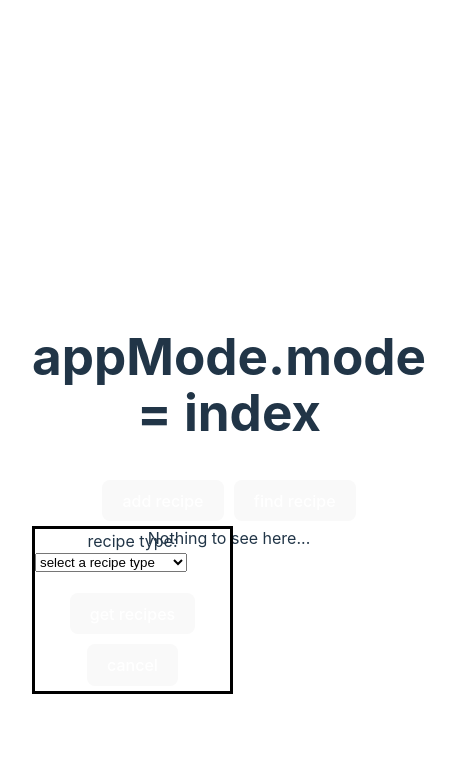
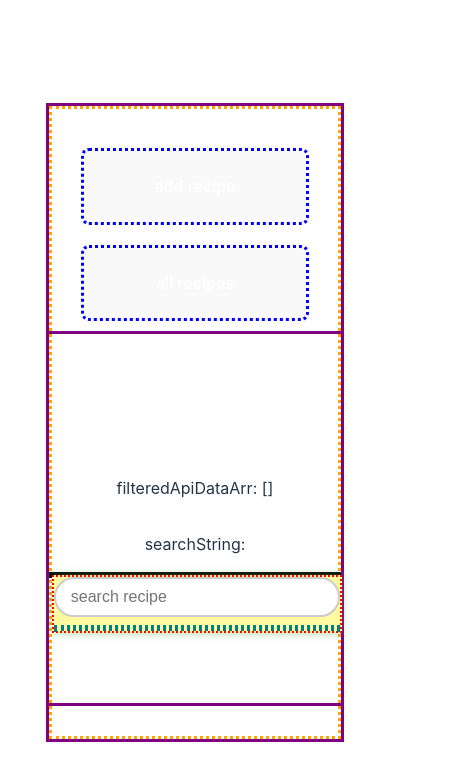
Before and after one commit to cameron-hall9292/template, a Vue app: page / in a window 390 px wide. Shown: the top 780 px of the page, 458 px wide, since content can reach past the window. Built offline with nearby package versions, Linux system fonts and the light colour scheme.

Commit message:
working on css to make design responsive and mobile first

```diff
--- a/src/App.vue
+++ b/src/App.vue
@@ -15,7 +15,7 @@ import { type mode } from './interfaces/interface';
 
 let appMode = reactive<mode>(
   {
-    mode: appModes.index,
+    mode: appModes.find,
     change(val: string): string
     {
       this.mode = val;
@@ -36,35 +36,81 @@ const changeMode = (modeVal: string): void =>
 
 </script>
 
-<template>
+<template id="template">
 
-  <h1>appMode.mode = {{ appMode.mode }}</h1>
-  <button v-if="appMode.mode !== appModes.create" class="button" @click="changeMode(appModes.create)">add recipe</button>
-  <button v-if="appMode.mode !== appModes.find" class="button" @click="changeMode(appModes.find)">find recipe</button>
-  <button v-if="appMode.mode !== appModes.index" class="button" @click="changeMode(appModes.index)">all recipes</button>
+  <div id="father-container">
+
+  <div id="button-container">
+  <!-- <h1>appMode.mode = {{ appMode.mode }}</h1> -->
+    <button v-if="appMode.mode !== appModes.create" class="button" @click="changeMode(appModes.create)">add recipe</button>
+    <button v-if="appMode.mode !== appModes.find" class="button" @click="changeMode(appModes.find)">find recipe</button>
+    <button v-if="appMode.mode !== appModes.index" class="button" @click="changeMode(appModes.index)">all recipes</button>
 
 
   <FilterRecipes />
+
+  </div>
+
+
 
   <PostRecipe v-if="appMode.mode === appModes.create" />
 
   <!-- <DeleteRecipe v-else-if="appMode.mode === appModes.delete" /> -->
 
+</div>
 
 </template>
 
 <style scoped>
 
+#father-container
+{
+
+  display: flex;
+  flex-direction: column;
+  justify-content: center;
+  align-items: center;
+  border: 3px solid purple;
+  width: 75vw;
+  height: 75vh;
+}
+@media (min-width: 800px) {
+  #father-container {
+
+    background-color: white;
+  }
+}
+
+#button-container
+{
+  display: flex;
+  flex-direction: column;
+  flex-wrap: nowrap;
+  justify-content: center;
+  align-items: center;
+  box-sizing: border-box;
+  border: 3px dotted orange;
+  padding: 10%;
+  margin: 2%;
+  position: relative;
+  max-width: 100%;
+  height: 100%;
+  width: 100%;
+
+}
 .button
 {
+
+  display: flex;
+  justify-content: center;
+  align-items: center;
+  border: 3px dotted blue;
+  box-sizing:border-box;
   color:white;
-  margin: 5px;
-}
-.listButton
-{
-  color: black;
-  background-color: #FFFAA0;
-  margin: 2px;
+  margin: 10px;
+  max-width: 100%;
+  width: 100%;
+  height: 20%;
 }
 
 </style>
--- a/src/components/FilterRecipes.vue
+++ b/src/components/FilterRecipes.vue
@@ -124,10 +124,19 @@ watch(searchString, async () =>
 
   try
   {
+    //encode search string so it works as query string
+    if (searchString.value === null)
+    {
+      throw new Error(`argument ${searchString} cannot be null`)
+    }
+    else
+    {
+      encodeURIComponent(searchString.value)
+    }
+
     const res = await fetch(
       `${baseUrl}/recipeNames?name=${searchString.value}`
     )
-
 
     const response = await res.json();
     console.log(response)
@@ -188,9 +197,9 @@ watch(searchString, async () =>
 
  }
 
- const input = ref(null);
+ const input = ref<HTMLInputElement>();
 
- const blurSearchContainer = (event) =>
+ const blurSearchContainer = () =>
  {
 
     searchContainerStyle.border = "5px solid red"
@@ -200,32 +209,39 @@ watch(searchString, async () =>
     //filteredApiDataArr.value = [];
     searchItemStyle.visibility = "hidden"
     //register a click event
-    input.value.blur();
+    if (input.value !== null && input.value !== undefined)
+    {
+      input.value.blur()
+    }
+    else
+    {
+      //do nothing
+    }
  }
 //expand search box based on number of items fetched by the search string
 
-watch(filteredApiDataArr, () =>
-{
+//watch(filteredApiDataArr, () =>
+//{
 
-    const initialSearchBarHeight = 2.5 //em
-    const itemDivHeight = searchItemHeight + searchItemPadding * 2
-    searchContainerStyle.height  = `${initialSearchBarHeight + itemDivHeight + (filteredApiDataArr.value.length * (itemDivHeight))}em`;
-    console.log(searchContainerStyle.height)
-})
+    //const initialSearchBarHeight = 2.5 //em
+    //const itemDivHeight = searchItemHeight + searchItemPadding * 2
+    //searchContainerStyle.height  = `${initialSearchBarHeight + itemDivHeight + (filteredApiDataArr.value.length * (itemDivHeight))}em`;
+    //console.log(searchContainerStyle.height)
+//})
 
  const searchContainerStyle: Record<string, string> = reactive
  (
   {
-    border: "5px solid red",
-    width: "35em",
-    height: "2.5em",
+    display: "flex",
+    border: "5px dotted red",
+    width: "100%",
+    maxWidth: "100%",
+    maxHeight: "100%",
     backgroundColor:"#FFFAA0",
     borderRadius: "0px",
     boxShadow: "0 0 8px rgba(76, 175, 80, 0.5)", /* Green glow */
     borderWidth: "2px",
-    position: "absolute",
-    overflow: "visible",
-    display: "block",
+    position: "absolute"
   }
  )
 
@@ -238,8 +254,12 @@ watch(filteredApiDataArr, () =>
   {
     height: `${searchItemHeight}em`,
     padding: `${searchItemPadding}em`,
+
+
+    maxWidth: "100%",
+    width: "100%",
     display: "flex",
-    justifyContent: "left",
+    justifyContent: "center",
     alignItems: "center",
     visibility: "visible"
   }
@@ -257,7 +277,7 @@ const searchBarStyle: Record<string, string> = reactive
     borderRadius: "25px",
     outline: "none",
     transition: "border-color 0.3s, box-shadow 0.3s",
-    position: "relative"
+    position: "absolute"
 
   }
 )
@@ -270,10 +290,7 @@ const searchBarStyle: Record<string, string> = reactive
   //collapse search bar after user has clicked an item from the drop-down list
   modSearchContainer(false);
 
-
   //fetch recipe and display it when user clicks recipe name from drop-down
-
-  //fetchData(val);
 
   recipeLookup.fetchData(val)
 
@@ -287,17 +304,26 @@ const searchBarStyle: Record<string, string> = reactive
 
 <template>
 
+  <div id="father-container">
+
+    <p>filteredApiDataArr: {{ filteredApiDataArr }}</p>
+    <p>searchString: {{ searchString}}</p>
+
     <allRecipes v-if="appMode.mode === appModes.index"/>
 
     <div v-if="appMode.mode === appModes.find" id="searchWrapper">
 
       <div id="search-container" tabindex="0"
-     @keydown.enter="fetchData(searchString)" :style="searchContainerStyle"  @pointerleave="blurSearchContainer"   >
+      :style="searchContainerStyle"  @pointerleave="blurSearchContainer"   >
 
-        <input ref="input" :style="searchBarStyle" @keydown.enter="fetchData(searchString)" @pointerenter="modSearchContainer(true)" @focus="modSearchContainer(true)"  v-model="searchString" id="searchbar" type="search" name="q"  placeholder="search recipe" autocomplete="off">
+        <input ref="input" :style="searchBarStyle" @keydown.enter="recipeLookup.fetchData(searchString)" @pointerenter="modSearchContainer(true)" @focus="modSearchContainer(true)"  v-model="searchString" id="searchbar" type="search" name="q"  placeholder="search recipe" autocomplete="off">
         <label class="forScreenReaders" value="searchbar">searchbar for finding recipes</label>
-        <div class="dropdown-list" id="dropdownList" >
-              <div :style="searchItemStyle" class="dropdown-item" v-for="item in filteredApiDataArr" :key="item" :value="item" @click="selectSearchItem(item)">{{ item }}</div>
+        <div class="searchItemWrapper">
+
+          <div class="dropdown-list" id="dropdownList" >
+                <div :style="searchItemStyle" class="dropdown-item" v-for="item in filteredApiDataArr" :key="item" :value="item" @click="selectSearchItem(item)">{{ item }}</div>
+          </div>
+
         </div>
 
 
@@ -339,14 +365,43 @@ const searchBarStyle: Record<string, string> = reactive
   :type="recipeLookup.recipeData.type"
   />
   <div v-else>Nothing to see here...</div>
+  </div>
 </template>
 
 <style scoped>
 
+
+#father-container
+{
+  border: 3px solid gray;
+}
+
 #searchWrapper
 {
+  display: flex;
+
   border: 3px solid black;
+  box-sizing: border-box;
+  width: 100%;
 }
+
+.searchItemWrapper
+{
+  display: flex;
+  box-sizing: border-box;
+  max-width: 100%;
+  width: 100%;
+  margin-top: 3em;
+  /* padding-top: 15%; */
+  border: 3px dotted teal;
+}
+
+.dropdown-item
+{
+  width: 100%;
+  border: 2px solid black;
+}
+
 
 .dropdown-item:hover
 {
```
